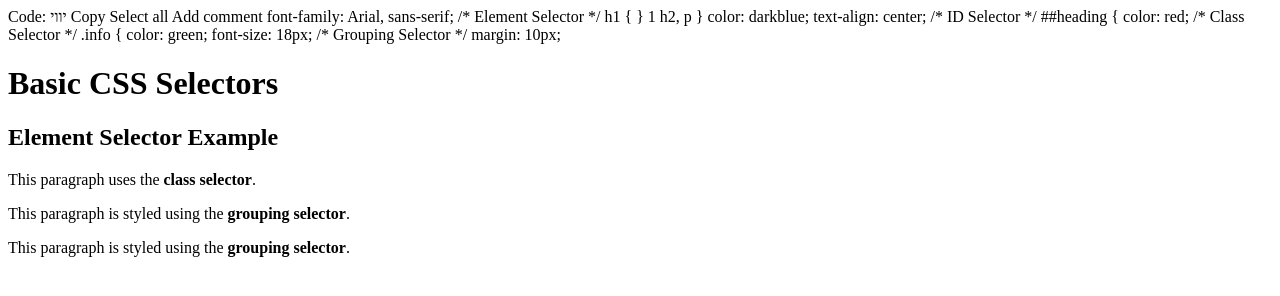
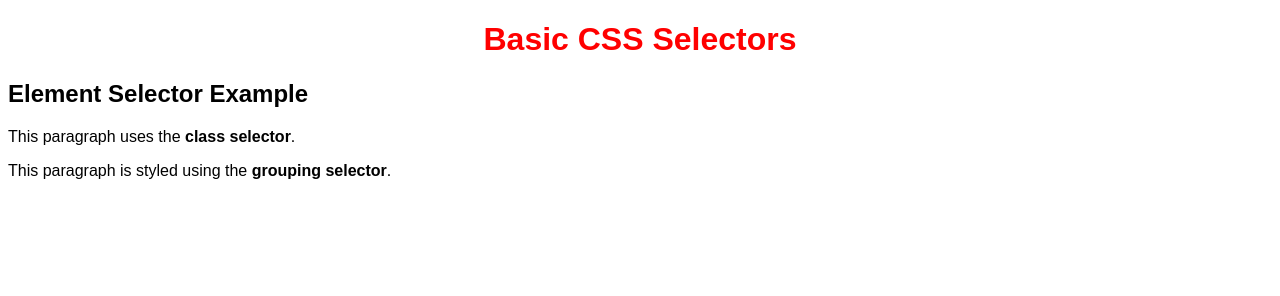
Before and after one commit to sthamarai524-dot/program3, a website: page index.html in a window 1280 px wide. Drawn offline with Linux system fonts and the light colour scheme.

Commit message:
Update index.html

```diff
--- a/index.html
+++ b/index.html
@@ -1,44 +1,52 @@
 <!DOCTYPE html>
-
-Code: יווי <head>
 
 <html lang="en">
 
+<head>
+
 <meta charset="UTF-8">
 
-<title>Basic CSS Selectors</title>
+<title>Basic CS5 Selectors</title>
 
-Copy
+<style>
 
-Select all
+/* Universal Selector */
 
-Add comment
+*{
 
 font-family: Arial, sans-serif;
 
 /* Element Selector */
 
-h1 { } 1 h2, p }
+h1 {
 
 color: darkblue;
 
 text-align: center;
 
+}
+
 /* ID Selector */
 
-##heading {
+#heading {
 
 color: red;
 
+}
+
 /* Class Selector */
 
-.info {
+info {
 
 color: green;
 
 font-size: 18px;
 
+}
+
 /* Grouping Selector */
+
+h2, p (
 
 margin: 10px;
 
@@ -63,10 +71,6 @@ This paragraph uses the <strong>class selector</strong>.
 This paragraph is styled using the <strong>grouping selector</strong>.
 
 </p>
-This paragraph is styled using the <strong>grouping selector</strong>.
-
-</p>
 
 </body>
-
 </html>
```
